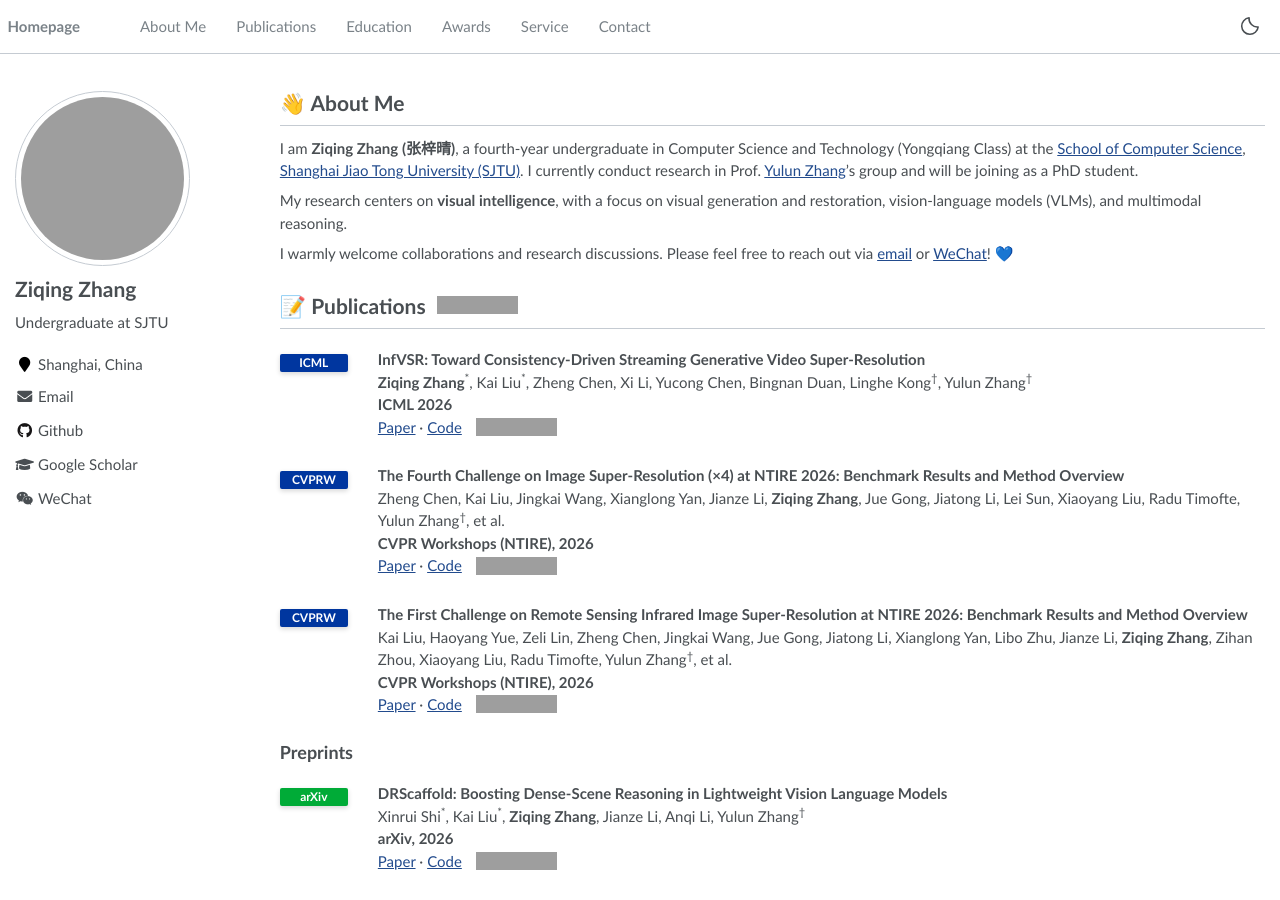
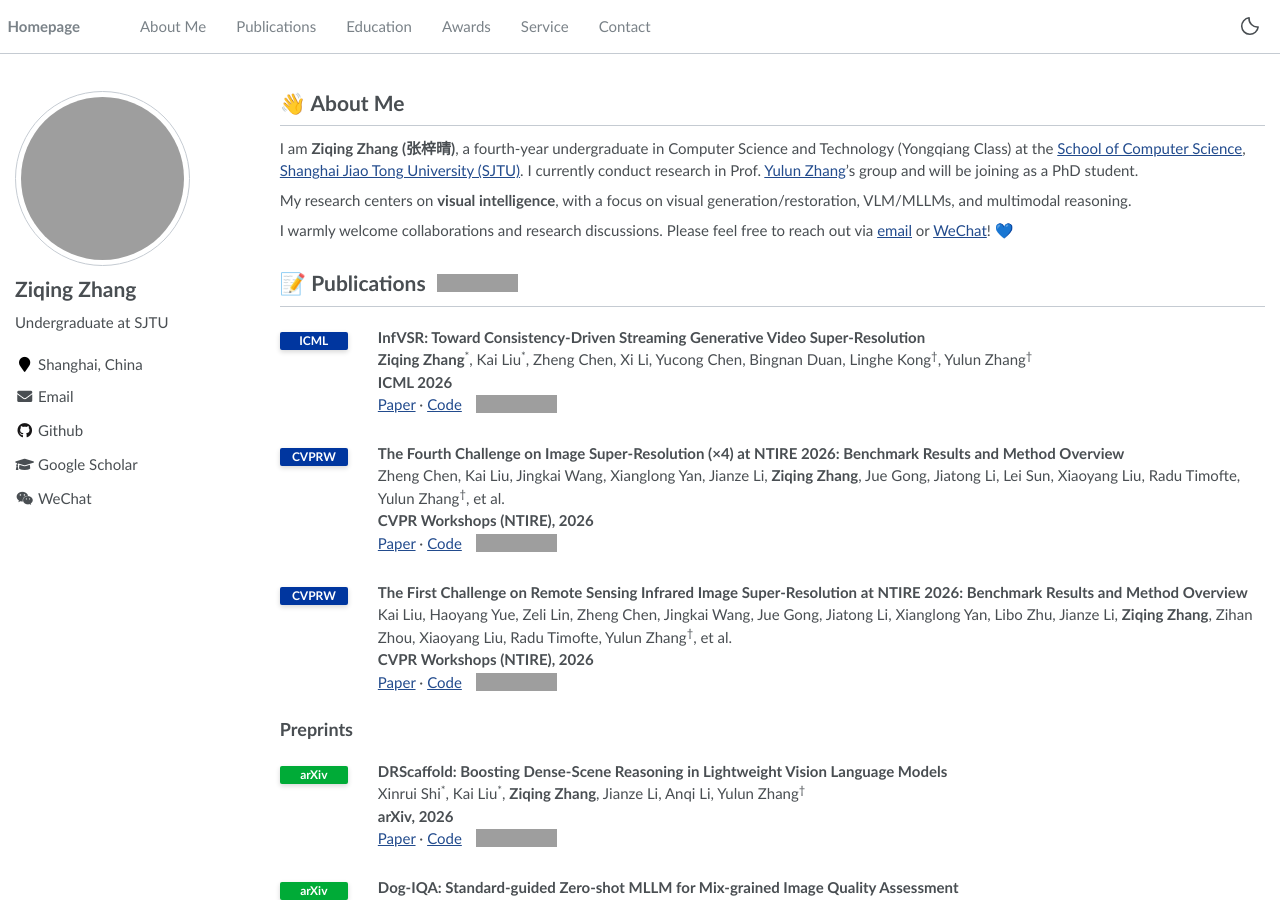
Before and after one commit to zzqingz/zzqingz.github.io, a Jekyll site: the page built from _pages/about.md, in a window 1280 px wide and 900 px high. Built offline with Jekyll 4.4.1, drawn with Linux system fonts in a browser that asks for light colours; grey boxes are pictures that could not be loaded.

Commit message:
Apply requested concise research interests

```diff
--- a/_pages/about.md
+++ b/_pages/about.md
@@ -14,7 +14,7 @@ redirect_from:
 
 I am **Ziqing Zhang (张梓晴)**, a fourth-year undergraduate in Computer Science and Technology (Yongqiang Class) at the [School of Computer Science](https://www.cs.sjtu.edu.cn/), [Shanghai Jiao Tong University (SJTU)](https://www.sjtu.edu.cn/). I currently conduct research in Prof. [Yulun Zhang](https://yulunzhang.com/)'s group and will be joining as a PhD student.
 
-My research centers on **visual intelligence**, with a focus on visual generation and restoration, vision-language models (VLMs), and multimodal reasoning.
+My research centers on **visual intelligence**, with a focus on visual generation/restoration, VLM/MLLMs, and multimodal reasoning.
 
 I warmly welcome collaborations and research discussions. Please feel free to reach out via [email](mailto:zhangziqing@sjtu.edu.cn) or [WeChat](/images/wechat.jpg)! 💙
 
```
